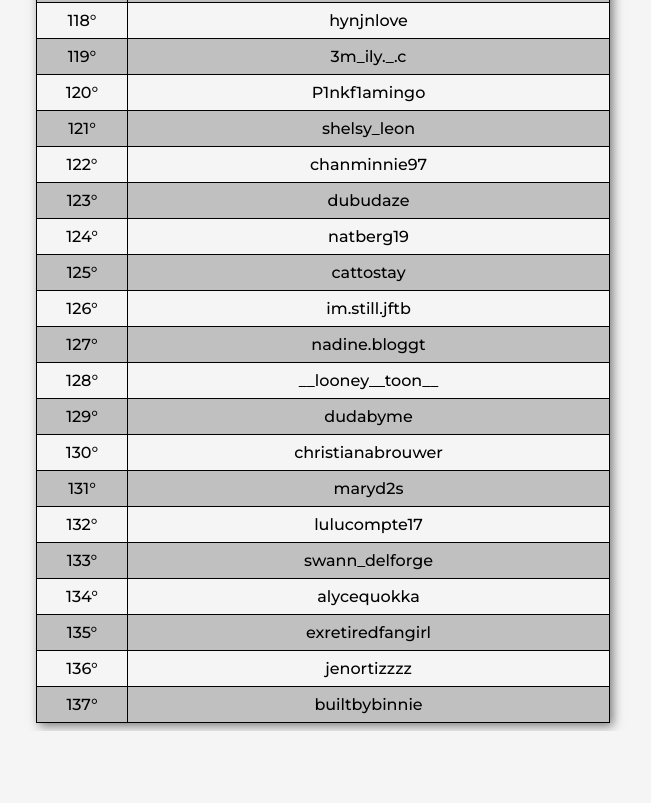
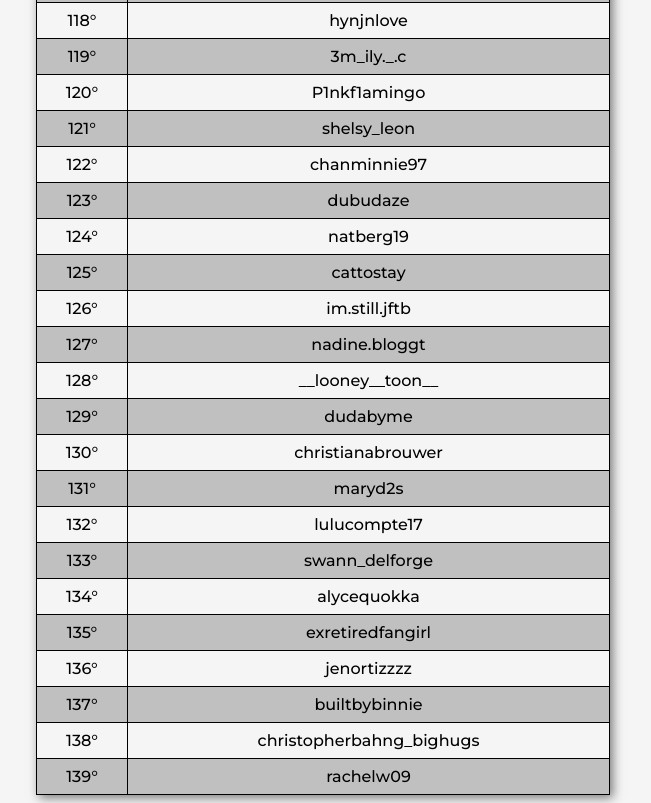
Before and after one commit to bmaizena/shufflecodes, a plain HTML site: page nahtelie/index.html in a window 1280 px wide. Shown: the part 4309-5112 px from the top of the page, without its empty margins (317-968 px from the left). Before the commit the page ends 5040 px from the top, so only its background shows below. Drawn offline with Linux system fonts and the light colour scheme.

Commit message:
add christopherbahng_bighugs and rachelw09

```diff
--- a/nahtelie/index.html
+++ b/nahtelie/index.html
@@ -908,6 +908,17 @@
             <td>builtbybinnie</td>
         </tr>
 
+        <tr>
+            <td>138°</td>
+            <td>christopherbahng_bighugs</td>
+        </tr>
+
+        <tr>
+            <td>139°</td>
+            <td>rachelw09</td>
+        </tr>
+
+
 
 
 
```
Also changed, not shown: nahtelie/listsub.html (+11 -0 lines).
